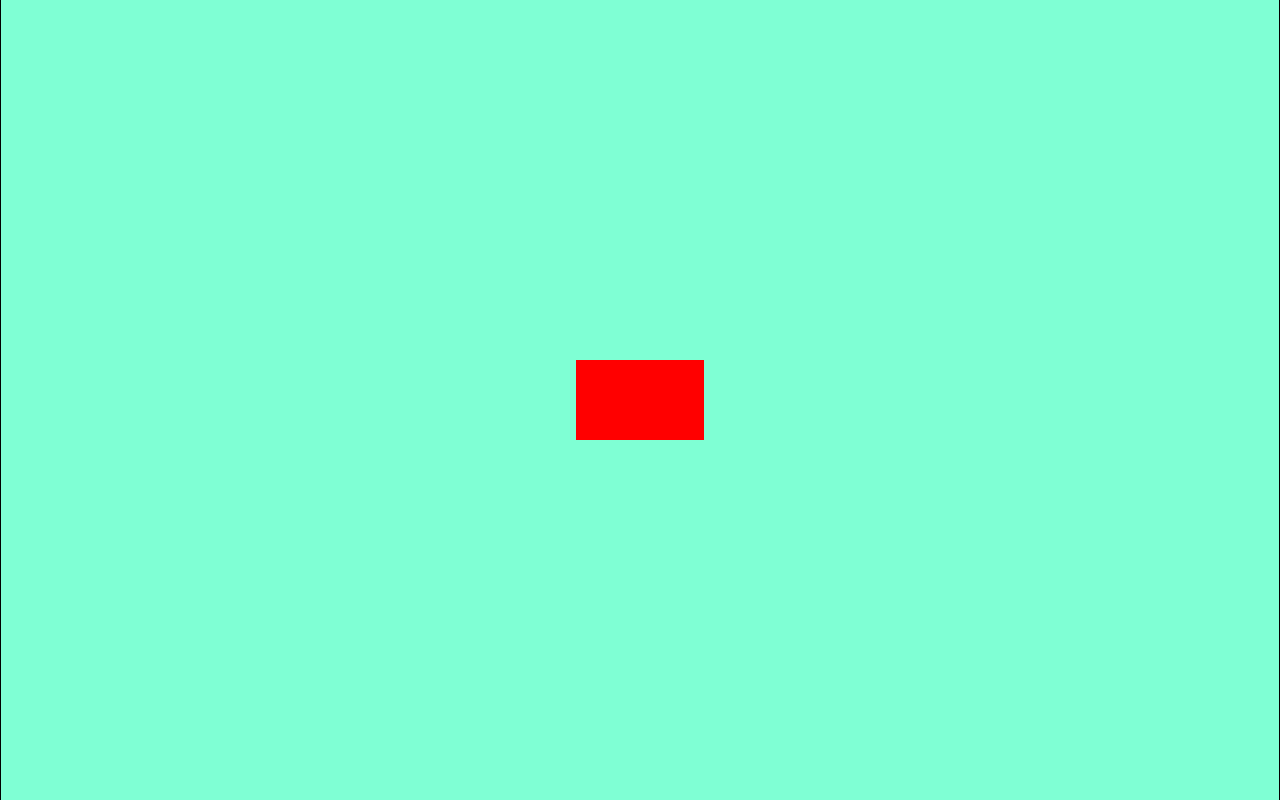
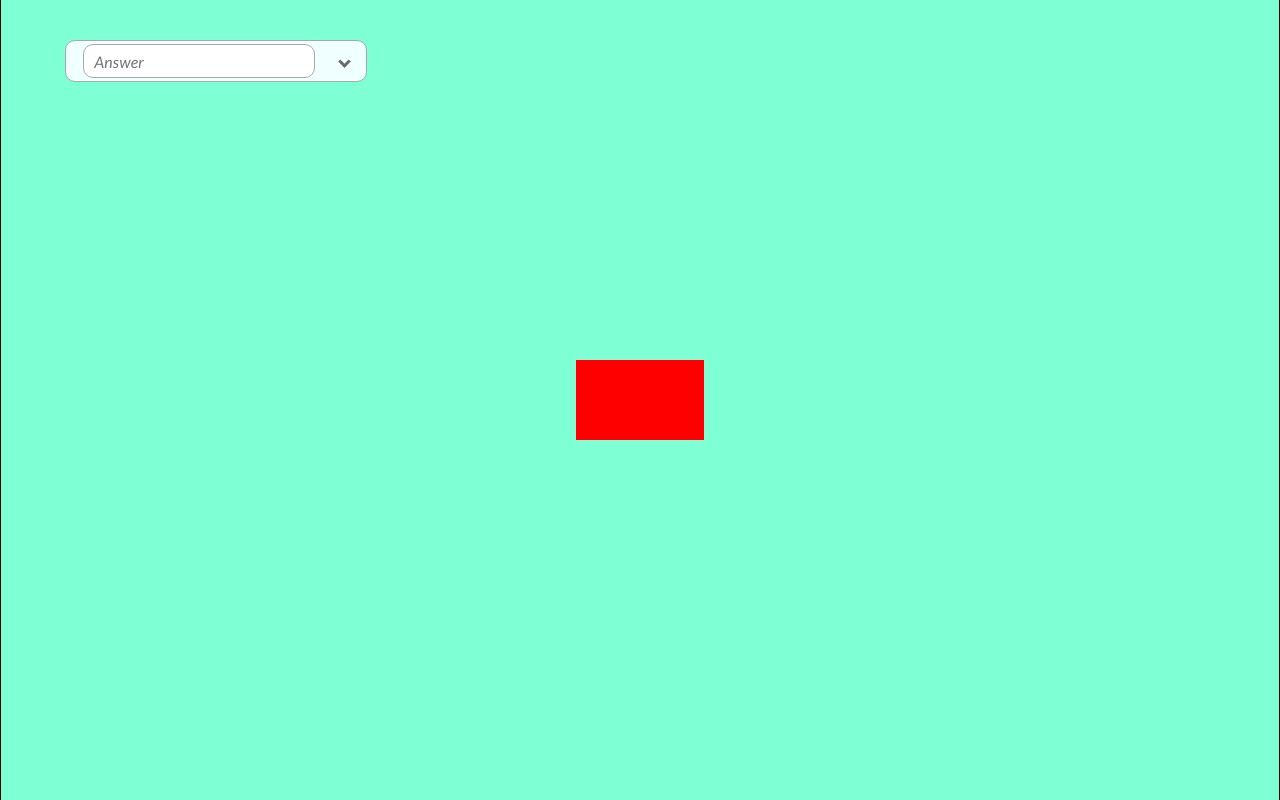
Before and after one commit to Lenoms/puzzles-v4, a React (Create React App) app: page /puzzles-v4/one in a window 1280 px wide. Built offline with nearby package versions, Linux system fonts and the light colour scheme.

Commit message:
Library: Mostly finished. Added answer box

```diff
--- a/src/App.css
+++ b/src/App.css
@@ -10,4 +10,5 @@
 
 .app-level-container {
   border: 1px solid black;
+  position: relative;
 }
--- a/src/Levels/One/One.jsx
+++ b/src/Levels/One/One.jsx
@@ -1,8 +1,10 @@
+import AnswerAndHintBox from "../../components/AnswerAndHintBox";
 import "./One.css";
 
 function One() {
   return (
     <div className="level-1-div">
+      <AnswerAndHintBox />
       <div className="level-1-container"></div>
     </div>
   );
--- a/src/Library/Bookshelf.css
+++ b/src/Library/Bookshelf.css
@@ -17,4 +17,5 @@
     display: flex;
     border-bottom: 5px outset burlywood;
     align-items: flex-end;
+    box-sizing: border-box;
 }
--- a/src/Library/Bookshelf.js
+++ b/src/Library/Bookshelf.js
@@ -12,9 +12,10 @@ function Bookshelf(props) {
   return (
     <div className="bookshelf-container">
       {bookshelves.map((bookshelf, i) => (
-        <div className="bookshelf-shelf">
+        <div className="bookshelf-shelf" key={`bookshelf-${i}`}>
           {bookshelves[i].map((book, j) => (
             <Book
+              key={`book-${i},${j}`}
               colour={book.colour}
               height={book.height}
               level={
--- a/src/Library/Library.jsx
+++ b/src/Library/Library.jsx
@@ -7,7 +7,6 @@ function Library() {
     <div className="library-container">
       <div className="library-ceiling">
         <div className="light"></div>
-        <div class="flame"></div>
       </div>
       <div className="bookshelf-row">
         <Bookshelf bookshelfLevels={bookshelfOneLevels}/>
--- /dev/null
+++ b/src/components/AnswerAndHintBox.css
@@ -0,0 +1,70 @@
+.answer-hint-box-container {
+    width: 300px;
+    height: 40px;
+    max-height: 300px;
+    border: 1px solid darkgray;
+    display: flex;
+    flex-direction: column;
+    justify-content: space-between;
+    position: absolute;
+    top: 5%;
+    left: 5%;
+    background-color: azure;
+    border-radius: 10px;
+    z-index: 100;
+    overflow: hidden;
+    transition: height 0.4s ease;
+}
+
+.additional-content {
+    height: 300px;
+}
+
+.answer-text-and-arrow-container {
+    margin: 5px;
+    height: 30px;
+    min-height: 30px;
+    display: flex;
+    justify-content: space-around;
+    align-items: center;
+
+}
+
+.answer-text-box {
+    width: 75%;
+    height: 100%;
+    border-radius: 10px;
+    border: 1px solid darkgray;
+    outline: none;
+    font-family: 'Trebuchet MS', sans-serif;
+    font-size: medium;
+    font-style: italic;
+    padding-left: 10px;
+}
+
+
+.dropdown-arrow {
+    cursor: pointer;
+    border: solid rgb(106, 106, 106);
+    border-width: 0 3px 3px 0;
+    display: inline-block;
+    padding: 3px;
+    transition: transform 0.4s ease;
+}
+
+.down-arrow {
+    transform: rotate(45deg);
+}
+
+.up-arrow {
+    transform: rotate(-135deg);
+}
+
+.dropdown-section {
+    flex-grow: 1;
+    border-radius: 10px;
+    display: flex;
+    padding: 5px;
+    flex-direction: column;
+    background-color: azure;
+}
--- /dev/null
+++ b/src/components/AnswerAndHintBox.js
@@ -0,0 +1,53 @@
+import React, { useState } from "react";
+import "./AnswerAndHintBox.css";
+import { answerIsCorrect } from "../services/Game.service";
+import { useLocation } from "react-router-dom";
+
+function AnswerAndHintBox() {
+  const [isHidden, setIsHidden] = useState(true);
+  const [textInput, setTextInput] = useState("");
+  const location = useLocation();
+
+  const handleInputChange = (e) => {
+    setTextInput(e.target.value);
+    if (answerIsCorrect(e.target.value, location)) {
+      console.log("Level complete!");
+      // Handle level end
+    }
+  };
+
+  const handleArrowClick = () => {
+    setIsHidden(!isHidden);
+  };
+
+  return (
+    <div
+      className={`answer-hint-box-container ${
+        isHidden ? "short" : "additional-content"
+      }`}
+    >
+      <div className="answer-text-and-arrow-container">
+        <input
+          type="text"
+          className="answer-text-box"
+          value={textInput}
+          onChange={handleInputChange}
+          placeholder="Answer"
+        />
+        <div
+          className={`dropdown-arrow ${isHidden ? "down-arrow" : "up-arrow"}`}
+          onClick={handleArrowClick}
+        ></div>
+      </div>
+      {!isHidden && (
+        <div className="dropdown-section">
+          {/* Content to be revealed */}
+          <p>Additional content</p>
+          {/* Add more elements or data to show in the revealed section */}
+        </div>
+      )}
+    </div>
+  );
+}
+
+export default AnswerAndHintBox;
--- /dev/null
+++ b/src/constants/LevelAnswers.constants.js
@@ -0,0 +1,8 @@
+export const levelAnswers = {
+  "puzzles-v4": "hello",
+  "one": "apple",
+  "two": "banana",
+  "three": "grape",
+  "four": "pineapple",
+  "five": "apricot",
+};
--- a/src/routes/GameRoutes.js
+++ b/src/routes/GameRoutes.js
@@ -1,7 +1,7 @@
 import React from "react";
 import { Routes, Route, useLocation } from "react-router-dom";
 import Library from "../Library/Library";
-import One from "../Levels/One/One";
+import One from "../Levels/one/One";
 
 function GameRoutes() {
   let location = useLocation();
--- /dev/null
+++ b/src/services/Game.service.js
@@ -0,0 +1,9 @@
+import { levelAnswers } from "../constants/LevelAnswers.constants";
+
+export function answerIsCorrect(answer, location) {
+  // Get the last segment of the pathname
+  const level = location.pathname.split("/").pop();
+
+  // Compare the provided answer with the last segment
+  return answer.toUpperCase() === levelAnswers[level].toUpperCase();
+}
```
